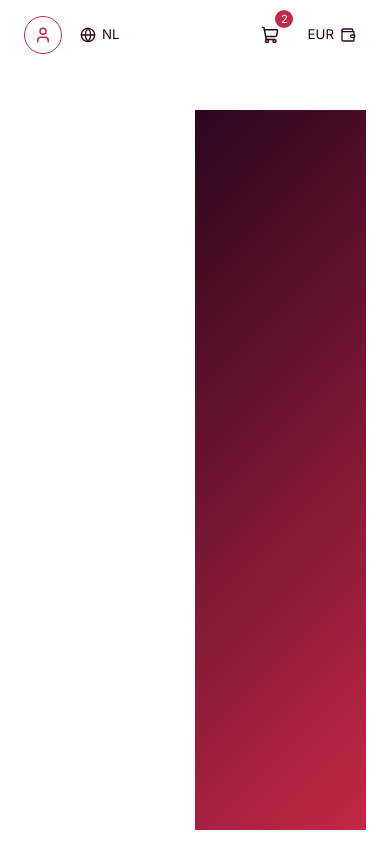
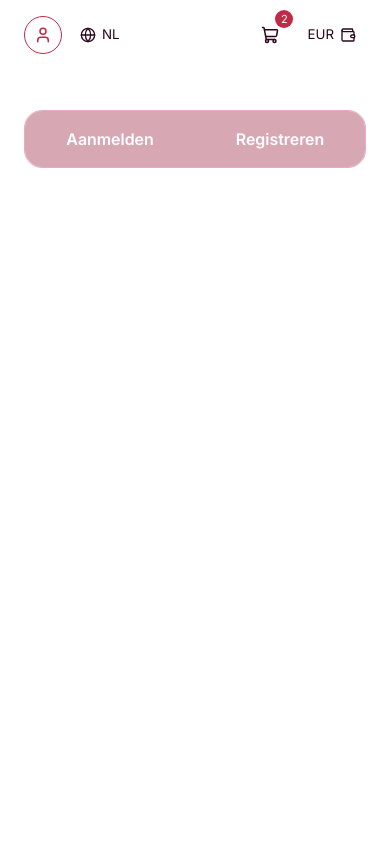
Before and after one commit to kdeborst/Specialty, a React (Vite) app: page /account in a window 390 px wide. Shown: the top 868 px of the page. Built offline with nearby package versions, Linux system fonts and the light colour scheme.

Commit message:
Added responsive styling to AuthSplitSection component

```diff
--- a/src/features/auth/components/AuthSplitSection/AuthSplitSection.css
+++ b/src/features/auth/components/AuthSplitSection/AuthSplitSection.css
@@ -28,3 +28,39 @@
 .auth-split-section-mobile {
     display: none;
 }
+
+@media (max-width: 768px) {
+    .auth-split-section-desktop {
+        display: none;
+    }
+
+    .auth-split-section-mobile-tabs {
+        display: grid;
+        grid-template-columns: 1fr 1fr;
+        max-width: 520px;
+        margin: 0 auto 28px;
+        border: 1px solid rgba(193, 18, 63, 0.35);
+        border-radius: 18px;
+        overflow: hidden;
+        box-shadow: 0 8px 20px rgba(0, 0, 0, 0, 0.08);
+    }
+
+    .auth-split-section-tab {
+        min-height: 56px;
+        border: none;
+        background-color: #d7a8b4;
+        color: white;
+        font: inherit;
+        font-weight: 600;
+        cursor: pointer;
+    }
+
+    .auth-split-section-tab.is-active {
+        background-color: white;
+        color: var(--color-midnight-violet);
+    }
+
+    .auth-split-section-mobile {
+        display: block;
+    }
+}
```
